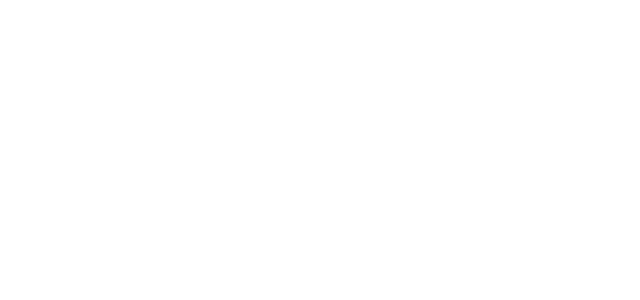
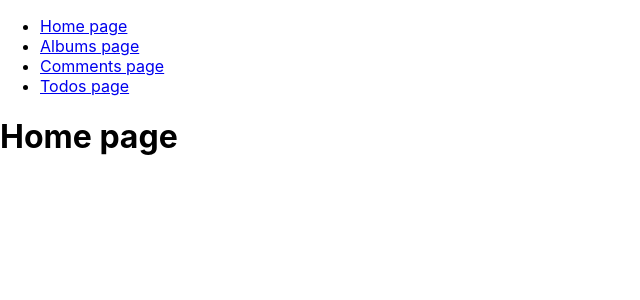
Before and after one commit to Denuk68/React-Lessons, a React (Create React App) app: page / in a window 1280 px wide. Shown: the top 300 px of the page, without its empty margins (0-640 px from the left). Built offline with nearby package versions, Linux system fonts and the light colour scheme.

Commit message:
lesson5_homework2

```diff
--- a/src/App.js
+++ b/src/App.js
@@ -1,8 +1,26 @@
+import { BrowserRouter as Router, Routes, Route, Link } from "react-router-dom";
+import Home from "./components/Home";
+import Albums from "./components/Albums";
+import Comments from "./components/Comments";
+import Todos from "./components/Todos";
+
 export default function App() {
   return (
-    <div>
+    <Router>
+      <ul>
+        <li><Link to={'/'}>Home page</Link></li>
+        <li><Link to={"/albums-page"}>Albums page</Link></li>
+        <li><Link to={"/comments-page"}>Comments page</Link></li>
+        <li><Link to={"/todos-page"}>Todos page</Link></li>
+      </ul>
+      <Routes>
+        <Route path={"/"} element={<Home />} />
+        <Route path={"/albums-page"} element={<Albums />} />
+        <Route path={"/comments-page"} element={<Comments />} />
+        <Route path={"/todos-page"} element={<Todos />} />
+      </Routes>
 
-    </div>
+    </Router>
 
   );
 }
--- /dev/null
+++ b/src/components/Albums.js
@@ -0,0 +1,18 @@
+import { useState, useEffect } from "react";
+import { getAlbums } from "../services/fetch.service";
+
+export default function Albums() {
+    const [albums, setAlbums] = useState([]);
+    useEffect(() => {
+        getAlbums().then(data => setAlbums([...data]))
+    }, [])
+    return (
+        <div>
+            <h1>Albums page</h1>
+            <ul>
+                {albums.map(item => <li key={item.id}>{item.id}-{item.title}</li>)}
+            </ul>
+
+        </div>
+    )
+}
--- /dev/null
+++ b/src/components/Comment.js
@@ -0,0 +1,24 @@
+import { useState } from "react";
+import { getPostById } from "../services/fetch.service";
+import Post from "./Post";
+
+export default function Comment({ item }) {
+
+    const [post, setPost] = useState(null);
+
+    let onClickShowPost = () => {
+        getPostById(item.postId).then(data => setPost({ ...data }))
+    }
+
+    return (
+        <div>
+            {item.id}-{item.name}
+            <br />
+            <button onClick={onClickShowPost}>Show Post</button>
+            <Post post={post} />
+            <br/>
+            <br/>
+
+        </div>
+    )
+}
--- /dev/null
+++ b/src/components/Comments.js
@@ -0,0 +1,19 @@
+import { useState, useEffect } from "react";
+import { getComments,} from "../services/fetch.service";
+import Comment from "./Comment";
+
+export default function Comments() {
+    const [comments, setComments] = useState([]);
+    useEffect(() => {
+        getComments().then(data => setComments([...data]))
+    }, [])
+
+
+    return (
+        <div>
+            <h1>Comments page</h1>
+           {comments.map(item => <Comment key={item.id} item={item} />)}
+
+        </div>
+    )
+}
--- /dev/null
+++ b/src/components/Home.js
@@ -0,0 +1,7 @@
+export default function Home() {
+    return (
+        <div>
+            <h1>Home page</h1>
+        </div>
+    )
+}
--- /dev/null
+++ b/src/components/Post.js
@@ -0,0 +1,7 @@
+export default function Post({ post }) {
+    return (
+        <div>
+            {post && (<div><b>Post</b> {post.id}-{post.title}</div>)}
+        </div>
+    )
+}
--- /dev/null
+++ b/src/components/Todos.js
@@ -0,0 +1,18 @@
+import { useState, useEffect } from "react";
+import { getTodos } from "../services/fetch.service";
+
+export default function Todos() {
+    const [todos, setTodos] = useState([]);
+    useEffect(() => {
+        getTodos().then(data => setTodos([...data]))
+    }, [])
+    return (
+        <div>
+            <h1>Todos page</h1>
+            <ul>
+                {todos.map(item => <li key={item.id}>{item.id}-{item.title}</li>)}
+            </ul>
+
+        </div>
+    )
+}
--- /dev/null
+++ b/src/services/fetch.service.js
@@ -0,0 +1,14 @@
+const getTodos = () => {
+    return fetch("https://jsonplaceholder.typicode.com/todos").then(data => data.json())
+}
+const getAlbums = () => {
+    return fetch("https://jsonplaceholder.typicode.com/albums").then(data => data.json())
+}
+const getComments = () => {
+    return fetch("https://jsonplaceholder.typicode.com/comments").then(data => data.json())
+}
+const getPostById = (id) => {
+    return fetch("https://jsonplaceholder.typicode.com/posts/" + id).then(data => data.json())
+}
+
+export { getTodos, getAlbums, getComments, getPostById }
```
Also changed, not shown: src/task.txt (added).
